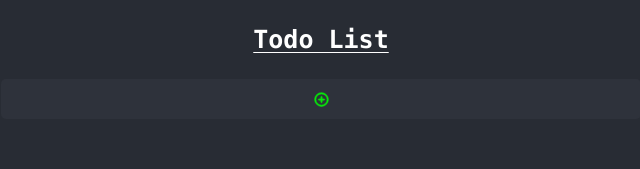
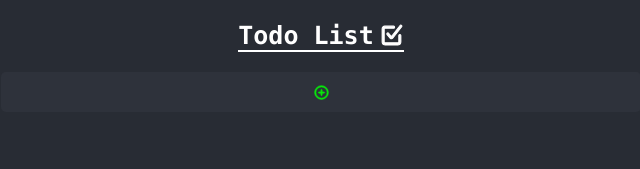
Before and after one commit to JackMatthewRimmer/TodoApp, a React (Create React App) app in the folder todo-list/: page / in a window 1280 px wide. Shown: the top 169 px of the page, without its empty margins (319-959 px from the left). Built offline with nearby package versions, Linux system fonts and the light colour scheme.

Commit message:
Add svg to title

```diff
--- a/todo-list/src/Components/TitleBar/TitleBar.css
+++ b/todo-list/src/Components/TitleBar/TitleBar.css
@@ -1,4 +1,14 @@
 .TitleBar {
-    text-decoration-thickness: 1px;
-    text-underline-offset: 4px;
+    display: flex;
+    align-items: center;
+    justify-content: center;
+    border: 0;
+    border-bottom: 2px #fff solid;
+    max-height: 30px;
+    margin: 20px
 }
+
+.TitleLogoDiv {
+    display: flex;
+    margin-left: 5px;
+}
--- a/todo-list/src/Components/TitleBar/TitleBar.tsx
+++ b/todo-list/src/Components/TitleBar/TitleBar.tsx
@@ -1,18 +1,22 @@
 import { type FC } from "react";
 import { Typography } from "../Typography/Typography";
 import "./TitleBar.css";
+import { LogoSvg } from "../../Svgs";
 
 interface TitleBarProps {}
 
 export const TitleBar: FC<TitleBarProps> = () => {
   return (
-    <u className="TitleBar">
+    <div className="TitleBar">
       <Typography
         text="Todo List"
         fontWeight={"bold"}
         fontSize="25px"
         fontColour="white"
       />
-    </u>
+      <div className="TitleLogoDiv">
+        <LogoSvg width={"25px"} height={"25px"} />
+      </div>
+    </div>
   );
 };
--- a/todo-list/src/Components/TodoContainer/TodoContainer.css
+++ b/todo-list/src/Components/TodoContainer/TodoContainer.css
@@ -10,4 +10,5 @@
     align-items: center;
     justify-content: center;
     background-color: 		#2e323b;
+    margin-bottom: 10px;
 }
--- /dev/null
+++ b/todo-list/src/Svgs/LogoSvg.tsx
@@ -0,0 +1,40 @@
+import { type FC, type SVGProps } from "react";
+import type * as CSS from "csstype";
+
+interface LogoSvgProps {
+  width: CSS.Property.Width;
+  height: CSS.Property.Height;
+}
+
+export const LogoSvg: FC<LogoSvgProps & SVGProps<SVGSVGElement>> = ({
+  width,
+  height,
+  ...otherProps
+}) => {
+  return (
+    <svg
+      viewBox="0 0 24 24"
+      width={width}
+      height={height}
+      {...otherProps}
+      fill="none"
+      xmlns="http://www.w3.org/2000/svg"
+      stroke="#ffffff"
+    >
+      <g id="SVGRepo_bgCarrier" stroke-width="0"></g>
+      <g
+        id="SVGRepo_tracerCarrier"
+        stroke-linecap="round"
+        stroke-linejoin="round"
+      ></g>
+      <g id="SVGRepo_iconCarrier">
+        <path
+          fill-rule="evenodd"
+          clip-rule="evenodd"
+          d="m20.215 2.387-8.258 10.547-2.704-3.092a1 1 0 1 0-1.506 1.316l3.103 3.548a1.5 1.5 0 0 0 2.31-.063L21.79 3.62a1 1 0 1 0-1.575-1.233zM20 11a1 1 0 0 0-1 1v6.077c0 .459-.021.57-.082.684a.364.364 0 0 1-.157.157c-.113.06-.225.082-.684.082H5.923c-.459 0-.57-.022-.684-.082a.363.363 0 0 1-.157-.157c-.06-.113-.082-.225-.082-.684V5.5a.5.5 0 0 1 .5-.5l8.5.004a1 1 0 1 0 0-2L5.5 3A2.5 2.5 0 0 0 3 5.5v12.577c0 .76.082 1.185.319 1.627.224.419.558.753.977.977.442.237.866.319 1.627.319h12.154c.76 0 1.185-.082 1.627-.319.42-.224.754-.558.978-.977.236-.442.318-.866.318-1.627V12a1 1 0 0 0-1-1z"
+          fill="#ffffff"
+        ></path>
+      </g>
+    </svg>
+  );
+};
--- a/todo-list/src/Svgs/index.tsx
+++ b/todo-list/src/Svgs/index.tsx
@@ -1,2 +1,3 @@
 export { CheckBoxSvg } from "./CheckBoxSvg";
 export { CrossSvg } from "./CrossSvg";
+export { LogoSvg } from "./LogoSvg";
```
